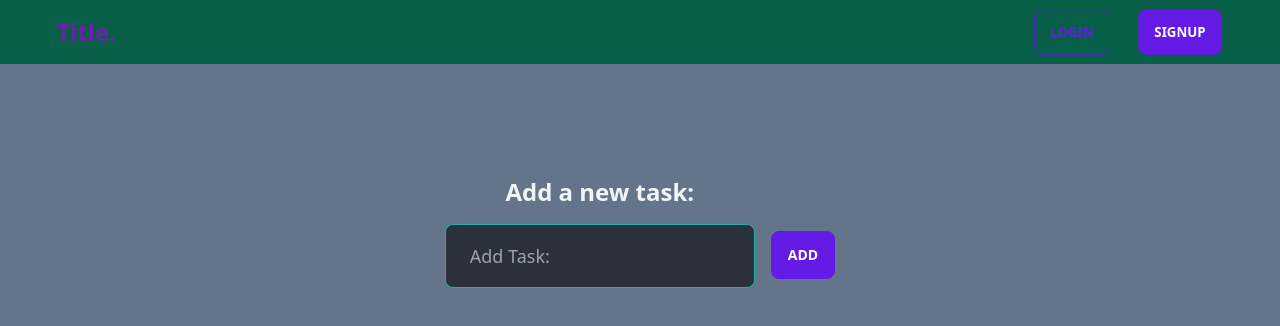
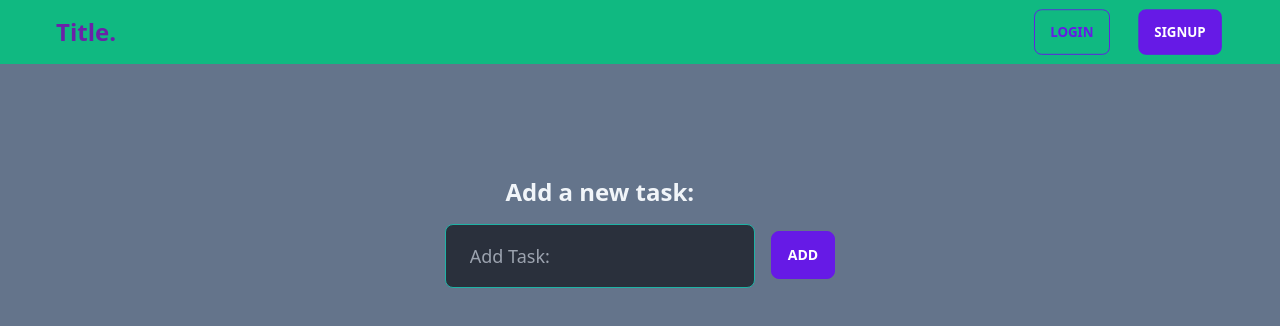
Before and after one commit to DanielFindlay101/Daisy-TS-ToDo, a React (Create React App) app: page / in a window 1280 px wide. Shown: the top 326 px of the page. Built offline with nearby package versions, Linux system fonts and the light colour scheme.

Commit message:
updated back nav colour back to emerald 500

```diff
--- a/src/components/NavBar.tsx
+++ b/src/components/NavBar.tsx
@@ -6,7 +6,7 @@ export default function NavBar() {
 
 	return (
 		<React.Fragment>
-			<div className="navbar bg-emerald-800">
+			<div className="navbar bg-emerald-500">
 				<div className="w-screen flex justify-start">
 					<h1 className="text-purple-800 font-bold text-2xl ml-12">Title.</h1>
 				</div>
```
